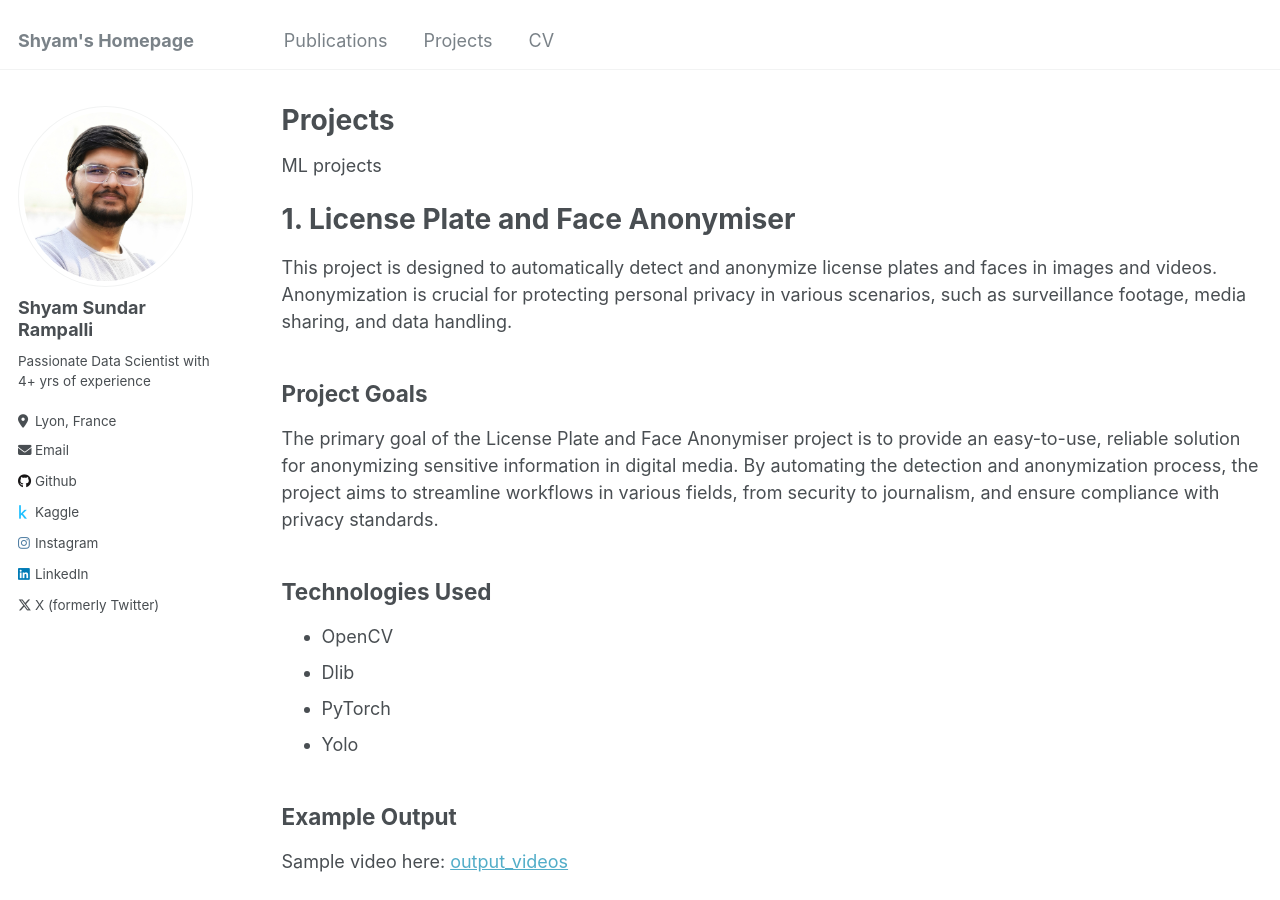
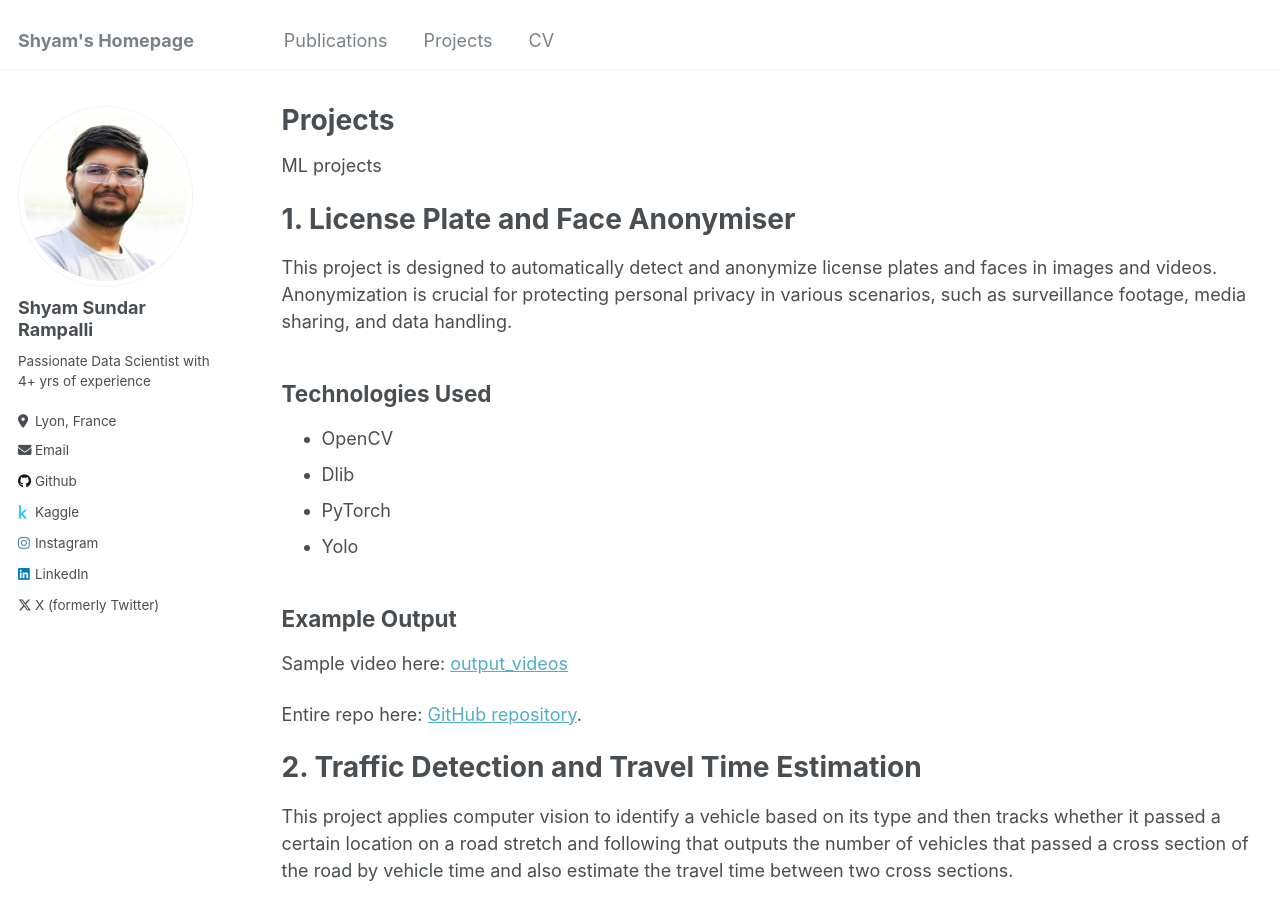
Before and after one commit to rampallishyam/rampallishyam.github.io, a Jekyll site: the page built from _pages/projects.md, in a window 1280 px wide and 900 px high. Built offline with Jekyll 4.4.1, drawn with Linux system fonts in a browser that asks for light colours.

Commit message:
made changes to the two new projects

```diff
--- a/_pages/projects.md
+++ b/_pages/projects.md
@@ -9,10 +9,6 @@ ML projects
 # 1. License Plate and Face Anonymiser
 
 This project is designed to automatically detect and anonymize license plates and faces in images and videos. Anonymization is crucial for protecting personal privacy in various scenarios, such as surveillance footage, media sharing, and data handling.
-
-## Project Goals
-
-The primary goal of the License Plate and Face Anonymiser project is to provide an easy-to-use, reliable solution for anonymizing sensitive information in digital media. By automating the detection and anonymization process, the project aims to streamline workflows in various fields, from security to journalism, and ensure compliance with privacy standards.
 
 ## Technologies Used
 
```
